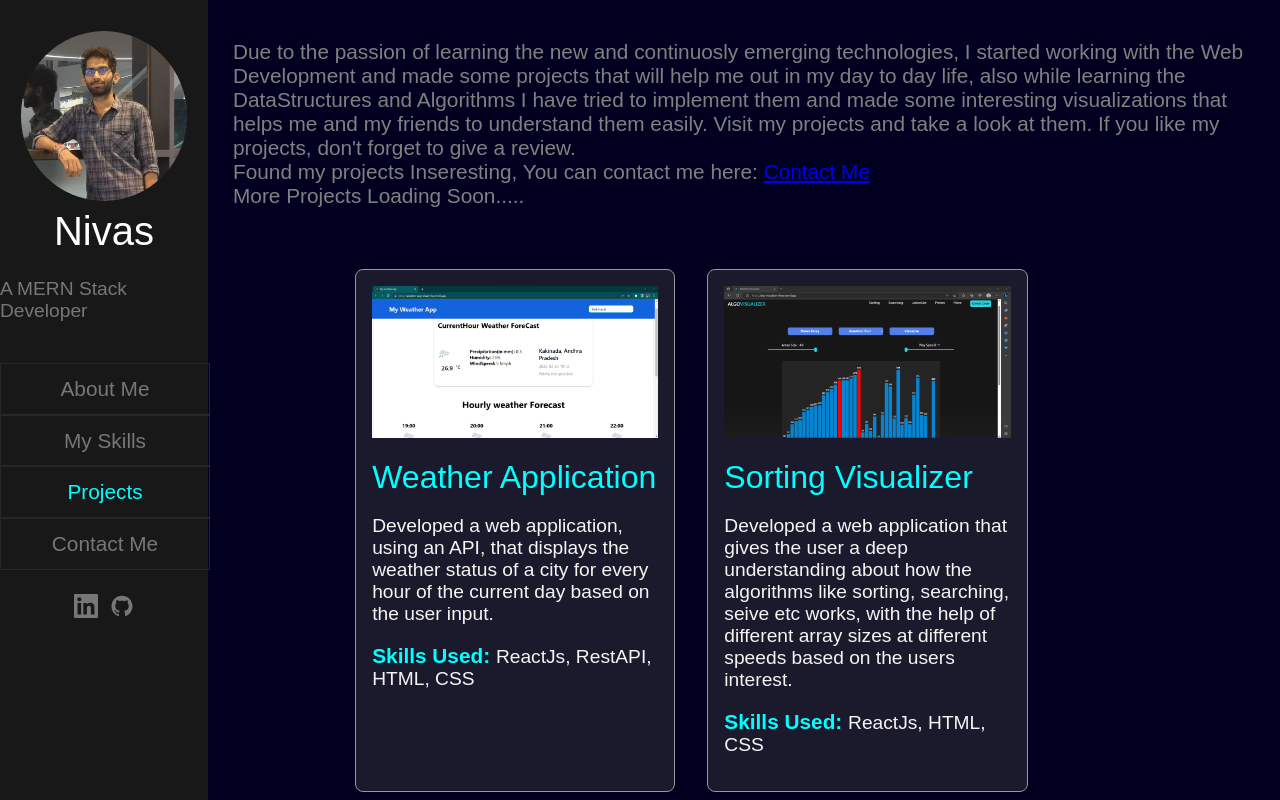
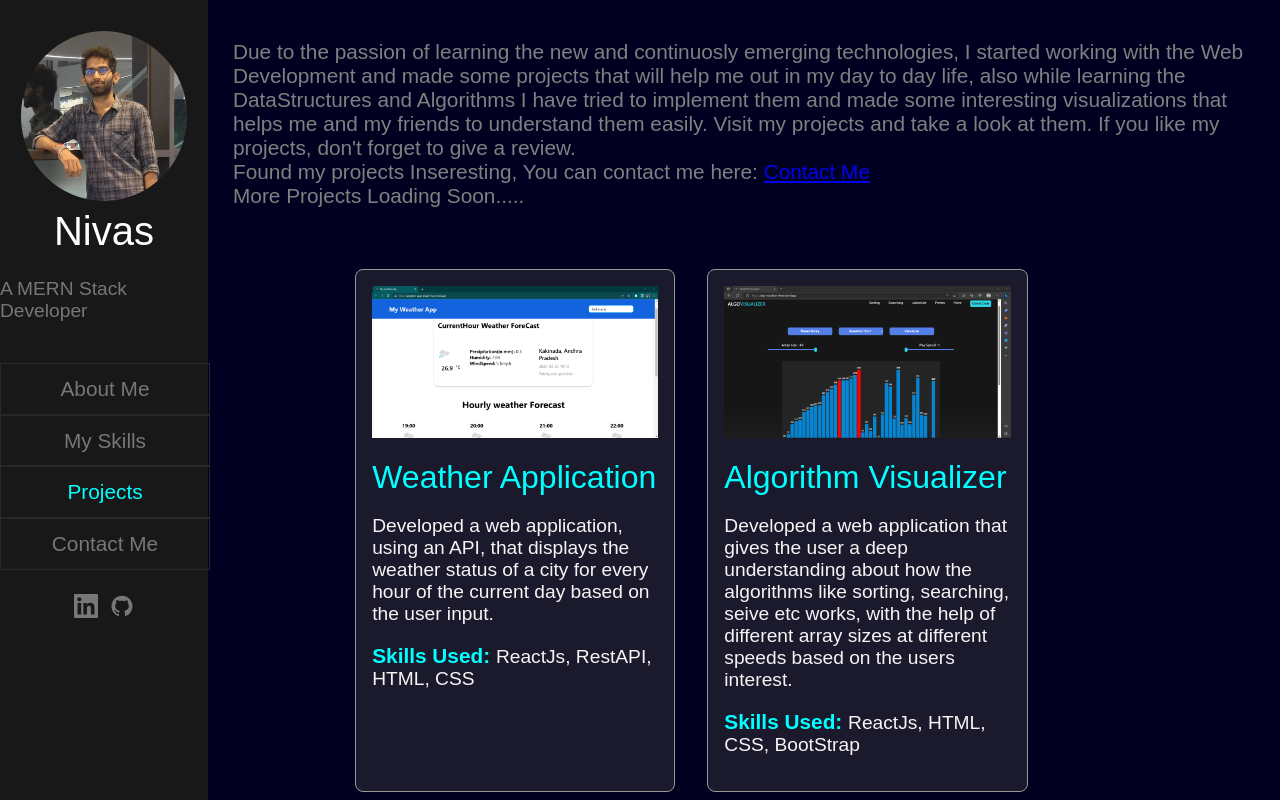
Before and after one commit to Nivi327/nivas_portfolio, a React (Create React App) app: page /projects in a window 1280 px wide. Shown: the top 800 px of the page. Built offline with nearby package versions, Linux system fonts and the light colour scheme; a web font is replaced by a local one.

Commit message:
Changed name from sorting to algorithm

```diff
--- a/src/components/projects/projects.jsx
+++ b/src/components/projects/projects.jsx
@@ -36,10 +36,10 @@ const Projects = () => {
                 <li>
                     <a href='https://algo-visualizer-three.vercel.app/' target='_blank'>
                         <img src={AlgoVisualizer} alt="Algorithm Visualizer" />
-                        <a>Sorting Visualizer</a>
+                        <a>Algorithm Visualizer</a>
                     </a>
                     <p>Developed a web application that gives the user a deep understanding about how the algorithms like sorting, searching, seive etc works, with the help of different array sizes at different speeds based on the users interest.</p>
-                    <p><strong>Skills Used: </strong>ReactJs, HTML, CSS</p>
+                    <p><strong>Skills Used: </strong>ReactJs, HTML, CSS, BootStrap</p>
                 </li>
                 <li>
                     <a href='https://food-order-app-ruby-seven.vercel.app/' target='_blank'>
```
